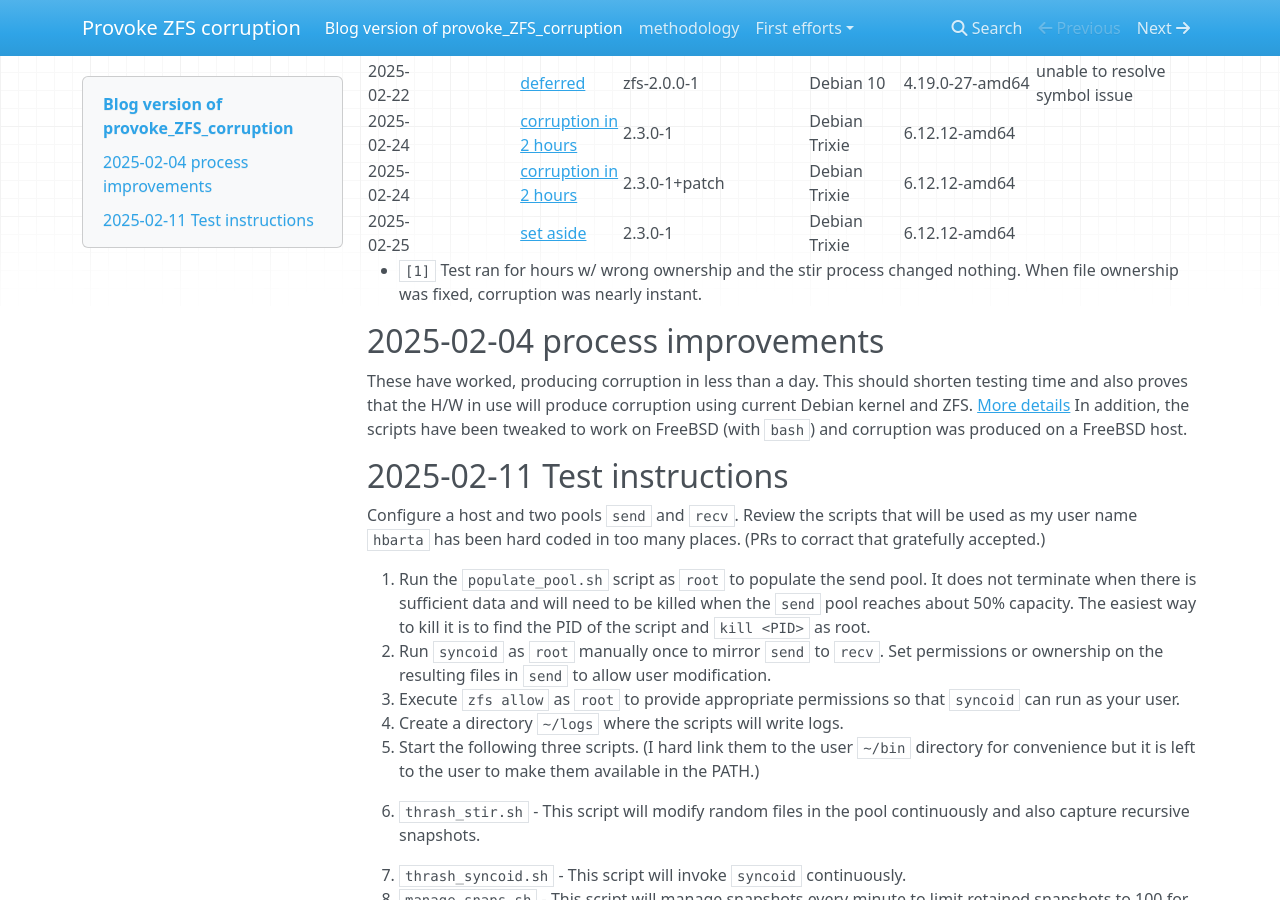
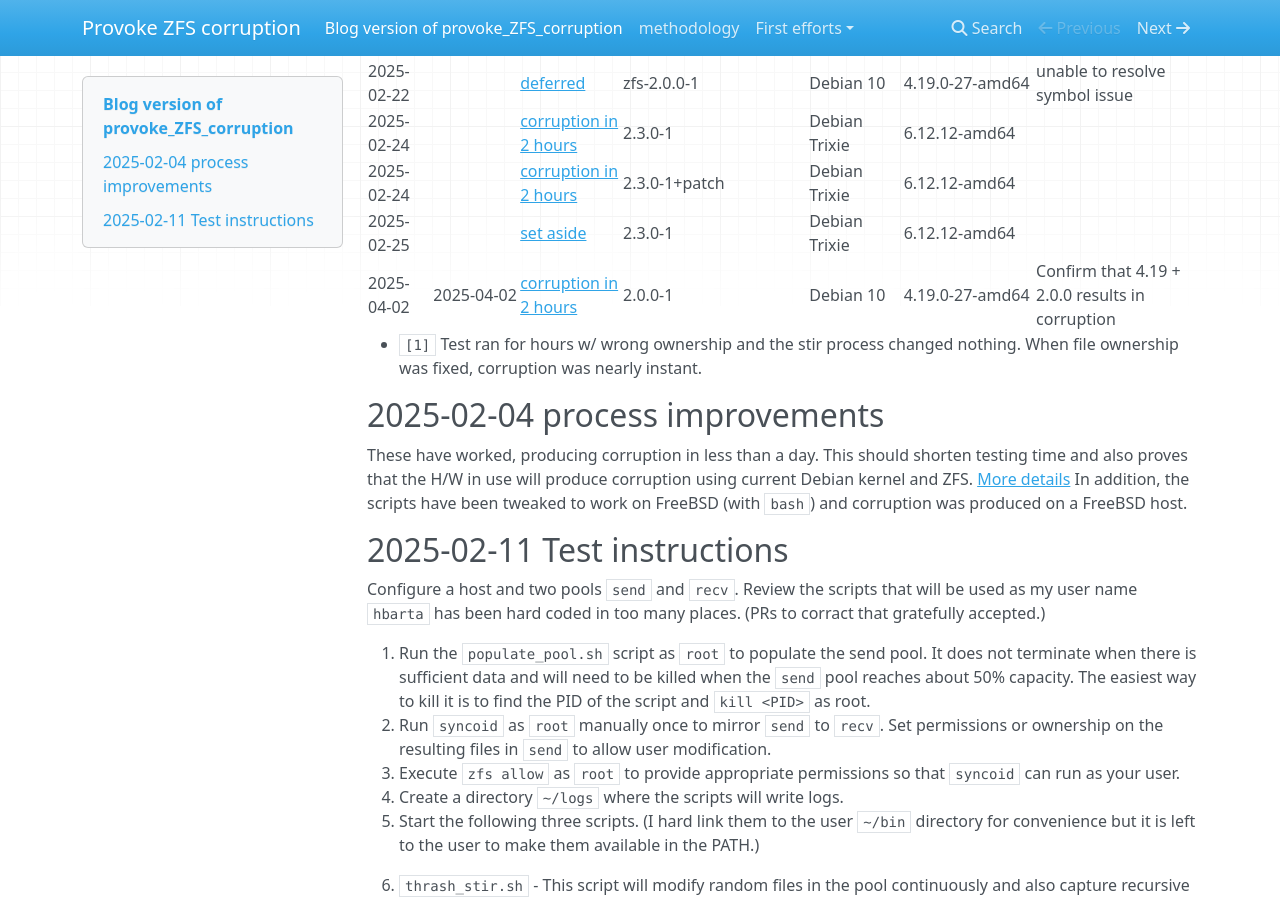
Before and after one commit to HankB/provoke_ZFS_corruption, an MkDocs documentation site: the page built from docs/index.md, in a window 1280 px wide and 900 px high, scrolled down 676 px. Built offline with MkDocs 1.6.1, drawn with Linux system fonts in a browser that asks for light colours; nearby versions of some CDN libraries.

Commit message:
add most recent to table

```diff
--- a/docs/index.md
+++ b/docs/index.md
@@ -20,6 +20,8 @@
 |2025-02-24||[corruption in 2 hours](./tests/2025-02-23_Linux_Bookworm_Trixie_2.3.0/results.md)|2.3.0-1|Debian Trixie|6.12.12-amd64
 |2025-02-24||[corruption in 2 hours](./tests/2025-02-24_Linux_Trixie_2.3.0_patched/results.md)|2.3.0-1+patch|Debian Trixie|6.12.12-amd64	||
 |2025-02-25||[set aside](./tests/2025-02-26_Linux_Trixie_2.3.0_bzfs/setup.md#2025-02-26-results)|2.3.0-1|Debian Trixie|6.12.12-amd64|
+|2025-04-02|2025-04-02|[corruption in 2 hours](./tests/2025-04-02_Linux_Buster_4.19_bisect_0.8.6_2.0.0_bad/results.md)|2.0.0-1|Debian 10|4.19.0-27-amd64|Confirm that 4.19 + 2.0.0 results in corruption|
+
 
 * `[1]` Test ran for hours w/ wrong ownership and the stir process changed nothing. When file ownership was fixed, corruption was nearly instant.
 
```
